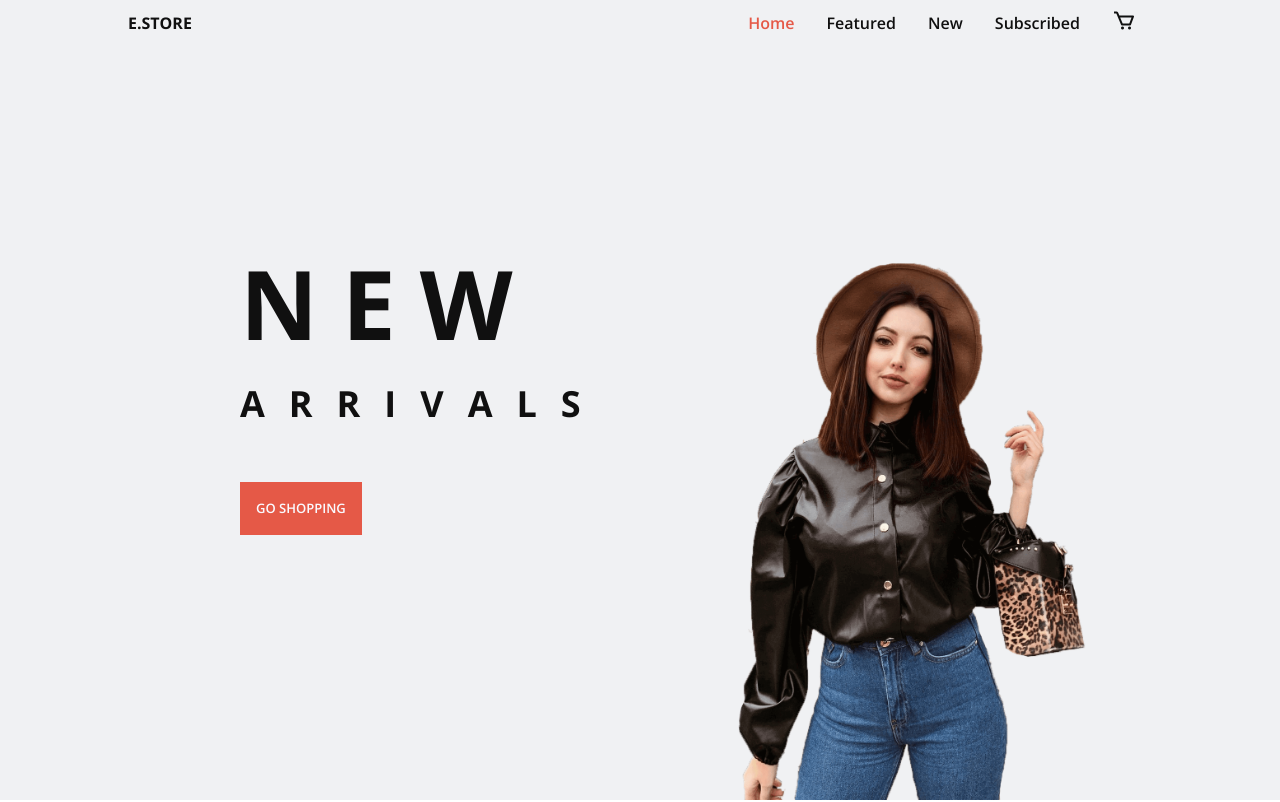
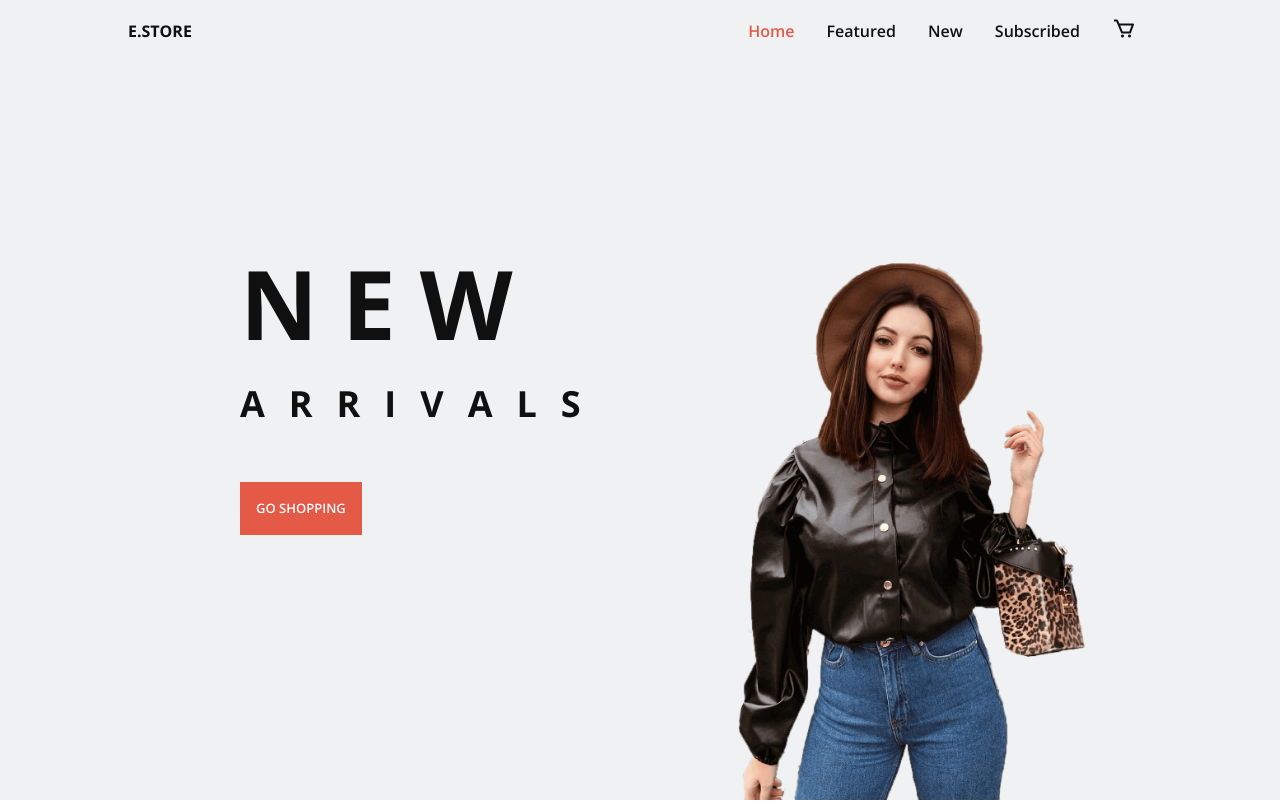
Before and after one commit to deltanode/Responsive-Ecommerce-Website, a plain HTML site: page index.html in a window 1280 px wide. Shown: the top 802 px of the page. Drawn offline with nearby package versions, Linux system fonts and the light colour scheme.

Commit message:
typo corrected

```diff
--- a/assets/css/style.css
+++ b/assets/css/style.css
@@ -484,7 +484,7 @@ img{
     }
 
     .nav{
-        height: calc(--header-height) + 1rem;
+        height: calc(var(--header-height) + 1rem);
         justify-content: initial;
     }
 
```
